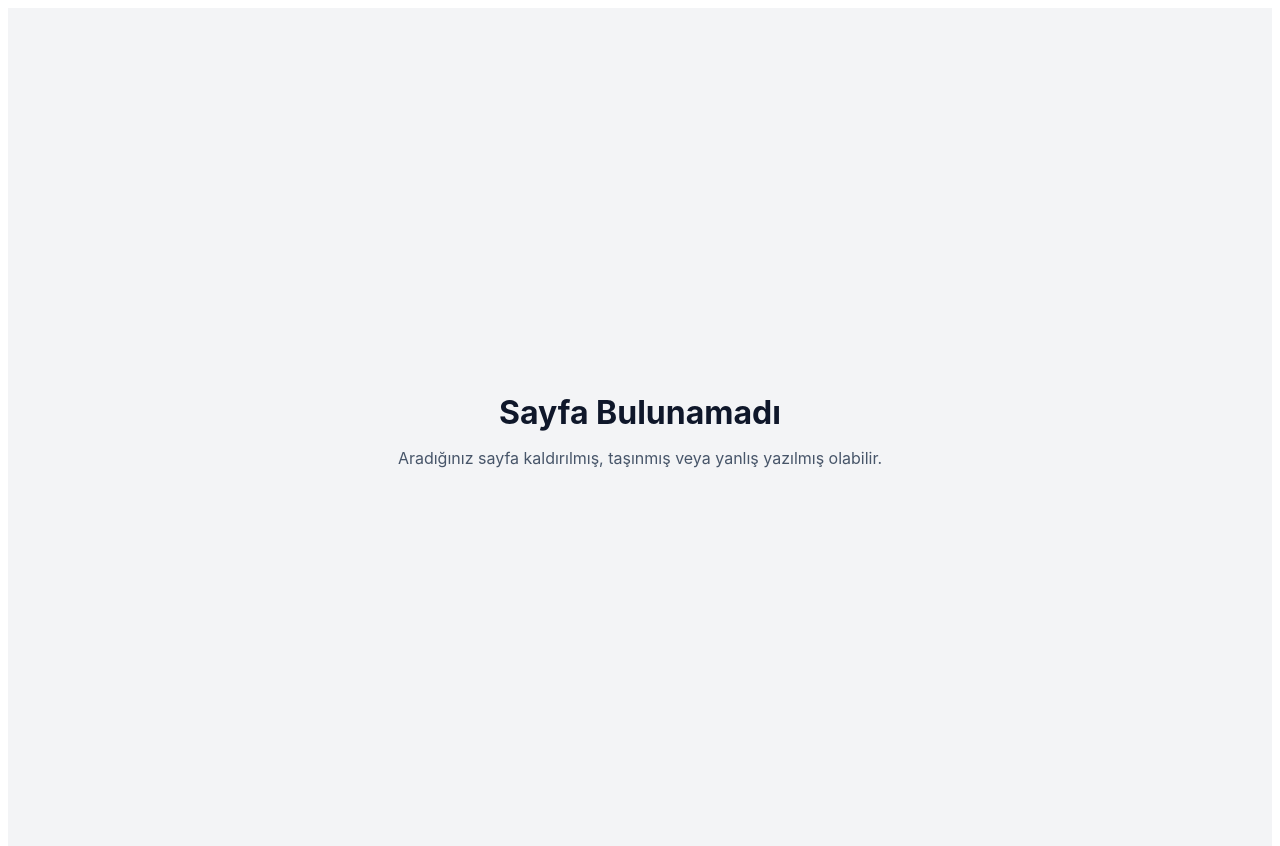
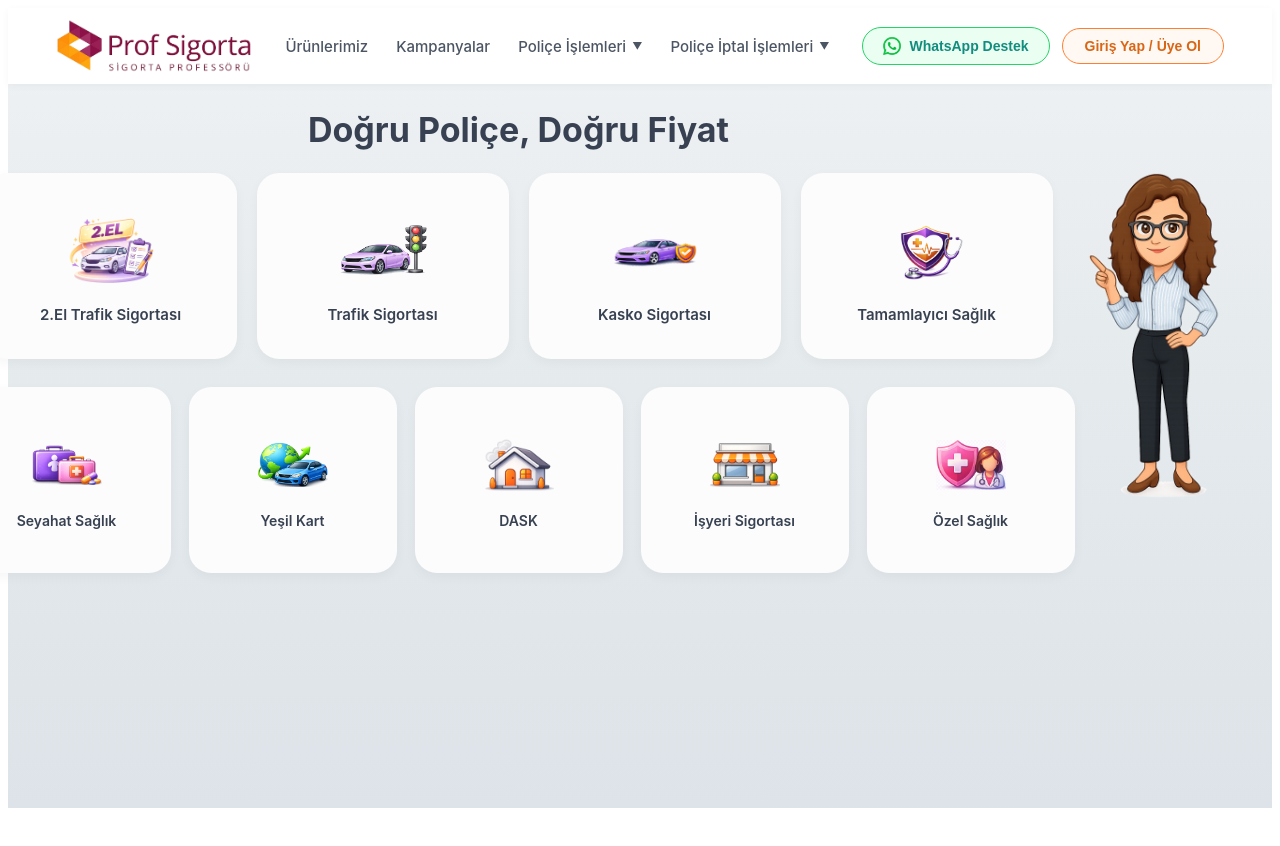
Before and after one commit to hsargin/ProfSigorta, a Next.js app: page / in a window 1280 px wide. Shown: the top 846 px of the page. After the commit the page ends 816 px from the top, so only its background shows below. Built offline with nearby package versions, Linux system fonts and the light colour scheme.

Commit message:
fix layout error

```diff
--- a/src/app/layout.js
+++ b/src/app/layout.js
@@ -1,23 +1,15 @@
-export default function NotFound() {
+export const metadata = {
+  title: "Prof Sigorta | Doğru Teklif, Doğru Fiyat",
+  description:
+    "Trafik, kasko, DASK, sağlık ve diğer sigortalar için hızlı teklif alın.",
+};
+
+export default function RootLayout({ children }) {
   return (
-    <div
-      style={{
-        minHeight: "100vh",
-        display: "flex",
-        alignItems: "center",
-        justifyContent: "center",
-        background: "#f3f4f6",
-        fontFamily: "Inter, Arial, sans-serif",
-        padding: 20,
-        textAlign: "center",
-      }}
-    >
-      <div>
-        <h1 style={{ marginBottom: 12, color: "#0f172a" }}>Sayfa Bulunamadı</h1>
-        <p style={{ color: "#475569" }}>
-          Aradığınız sayfa kaldırılmış, taşınmış veya yanlış yazılmış olabilir.
-        </p>
-      </div>
-    </div>
+    <html lang="tr">
+      <body>
+        {children}
+      </body>
+    </html>
   );
 }
```
